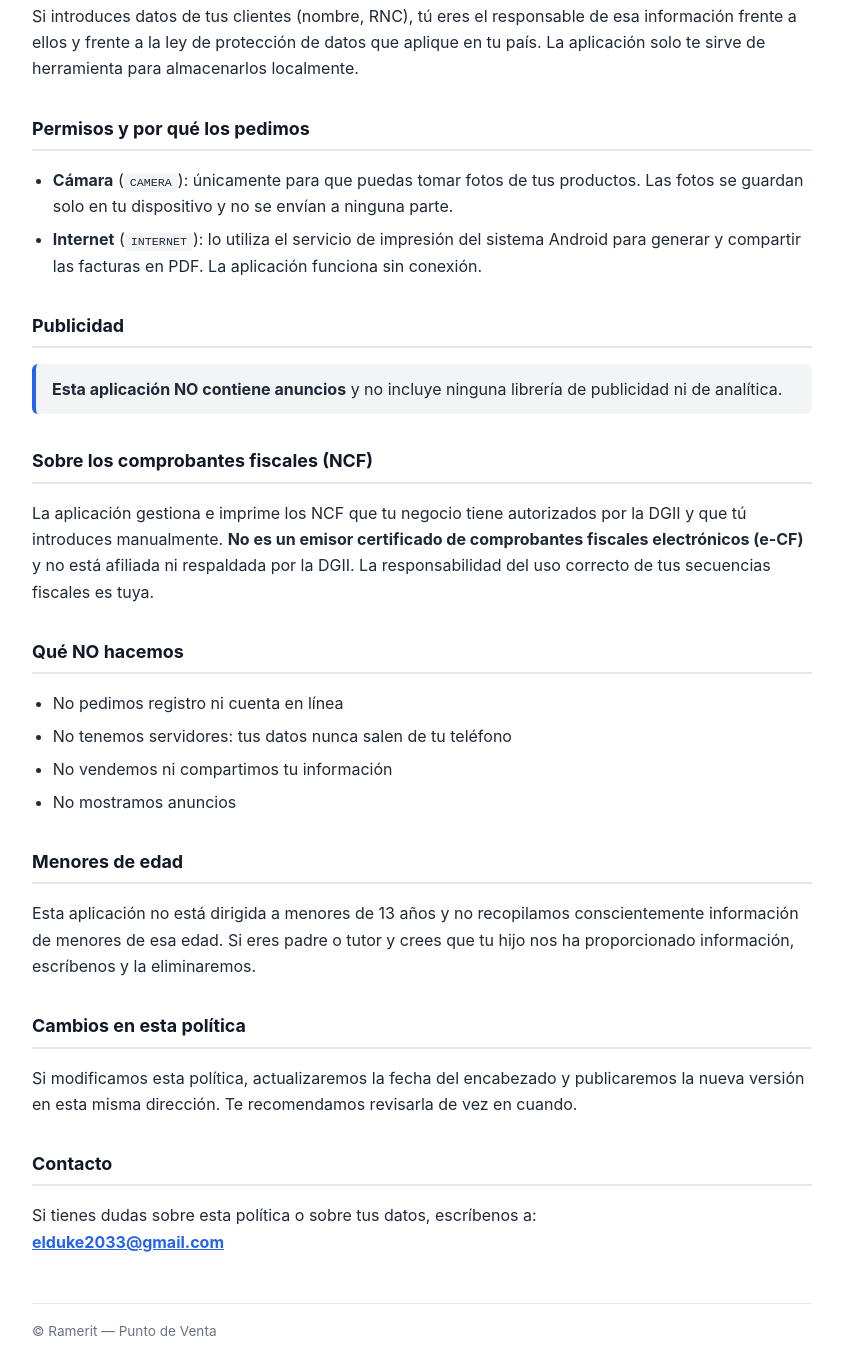
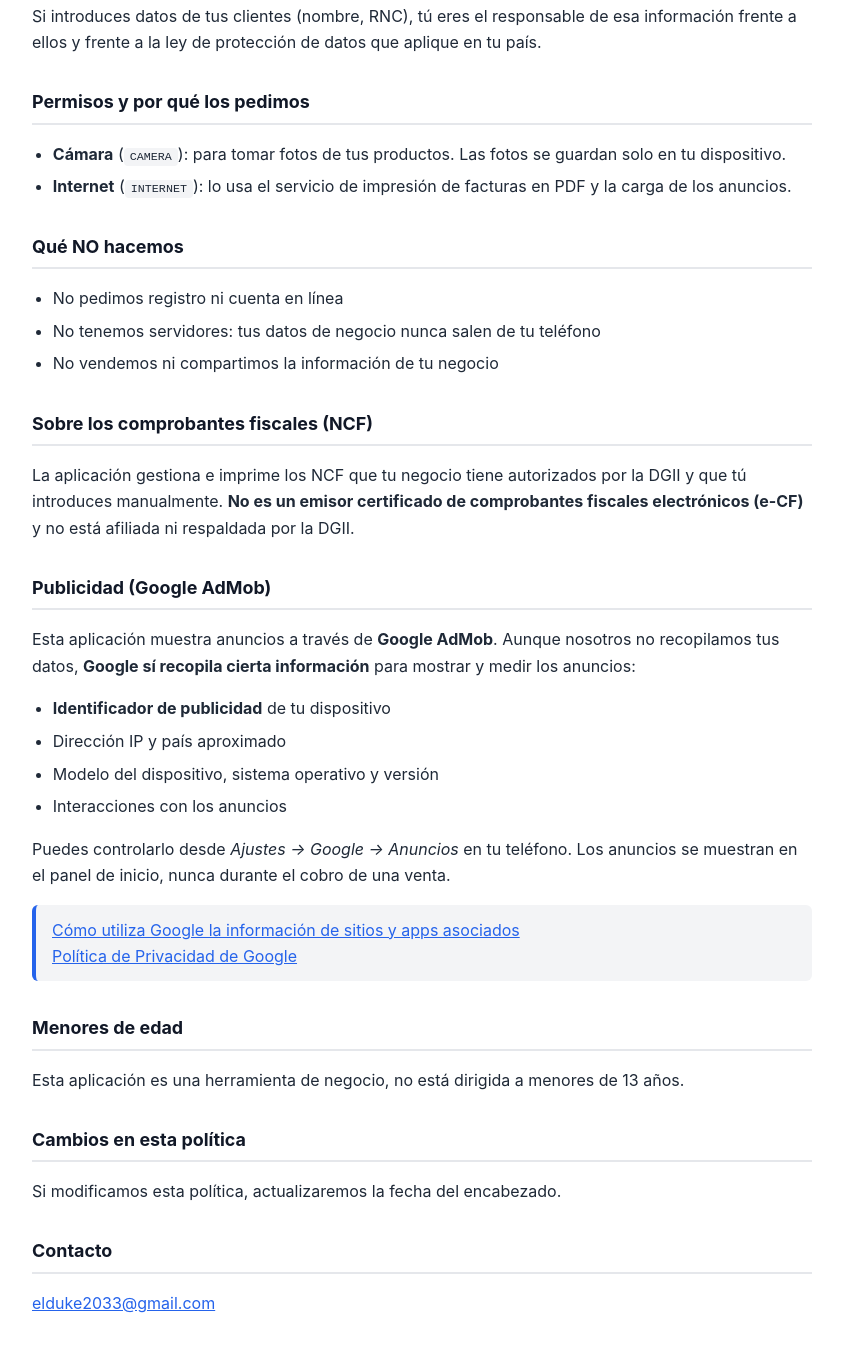
Before and after one commit to dukehack2033/politicas, a plain HTML site: page punto-de-venta.html in a window 1280 px wide. Shown: the part 765-2111 px from the top of the page, without its empty margins (218-1061 px from the left). Drawn offline with Linux system fonts and the light colour scheme.

Commit message:
Add files via upload

```diff
--- a/punto-de-venta.html
+++ b/punto-de-venta.html
@@ -1,10 +1,7 @@
 <!DOCTYPE html>
-<html lang="es">
-<head>
-<meta charset="UTF-8">
+<html lang="es"><head><meta charset="UTF-8">
 <meta name="viewport" content="width=device-width, initial-scale=1.0">
-<title>Política de Privacidad — Punto de Venta</title>
-<style>
+<title>Política de Privacidad — Punto de Venta</title><style>
   *{box-sizing:border-box}
   body{font-family:-apple-system,BlinkMacSystemFont,'Segoe UI',Roboto,Arial,sans-serif;
        line-height:1.65;color:#1f2937;max-width:820px;margin:0 auto;padding:28px 20px 60px;background:#fff}
@@ -13,33 +10,28 @@
   .meta{color:#6b7280;font-size:.88rem;margin-bottom:1.5rem}
   .box{background:#f3f4f6;border-left:4px solid #2563eb;padding:12px 16px;border-radius:6px;margin:1rem 0}
   .warn{background:#fef3c7;border-left-color:#d97706}
-  ul{padding-left:1.3rem}
-  li{margin:.4rem 0}
-  a{color:#2563eb}
+  ul{padding-left:1.3rem} li{margin:.4rem 0} a{color:#2563eb}
   code{background:#f3f4f6;padding:2px 6px;border-radius:4px;font-size:.9em}
   footer{margin-top:3rem;padding-top:1rem;border-top:1px solid #e5e7eb;color:#6b7280;font-size:.85rem}
-</style>
-</head>
+</style></head>
 <body>
 <h1>Política de Privacidad</h1>
 <div class="meta"><strong>Punto de Venta</strong> &nbsp;·&nbsp; <code>com.dk.pos_movil</code><br>
-Desarrollador: Ramerit &nbsp;·&nbsp; Última actualización: 17 de julio de 2026</div>
+Desarrollador: Ramerit &nbsp;·&nbsp; Última actualización: 18 de julio de 2026</div>
 
 <h2>Resumen</h2>
 <div class="box">
-Punto de Venta es una aplicación <strong>de pago y sin anuncios</strong>.
-Toda la información de tu negocio (productos, ventas, clientes, NCF) se
-guarda <strong>exclusivamente en tu dispositivo</strong>. No tenemos
-servidores y no podemos ver tus datos.
+Punto de Venta guarda toda la información de tu negocio (productos, ventas,
+clientes, NCF) <strong>exclusivamente en tu dispositivo</strong>. No tenemos
+servidores y no podemos ver tus datos. La app muestra anuncios para poder
+ofrecerse de forma gratuita.
 </div>
 
 <h2>Información que guardas en la app</h2>
 <ul>
   <li><strong>Datos de tu negocio:</strong> nombre, RNC, dirección</li>
-  <li><strong>Inventario:</strong> productos, precios, costos, existencias y
-    las fotos que tomes de tus artículos</li>
-  <li><strong>Ventas:</strong> transacciones, métodos de pago, secuencias de
-    NCF y nombres de clientes que tú introduzcas</li>
+  <li><strong>Inventario:</strong> productos, precios, costos, existencias y las fotos que tomes de tus artículos</li>
+  <li><strong>Ventas:</strong> transacciones, métodos de pago, secuencias de NCF y nombres de clientes que introduzcas</li>
   <li><strong>Usuarios:</strong> nombres y PIN de acceso de tus cajeros</li>
 </ul>
 <div class="box warn">
@@ -52,55 +44,51 @@ copia de seguridad de tu información.
 <h2>Responsabilidad sobre los datos de tus clientes</h2>
 <p>Si introduces datos de tus clientes (nombre, RNC), tú eres el responsable de
 esa información frente a ellos y frente a la ley de protección de datos que
-aplique en tu país. La aplicación solo te sirve de herramienta para
-almacenarlos localmente.</p>
+aplique en tu país.</p>
 
 <h2>Permisos y por qué los pedimos</h2>
 <ul>
-  <li><strong>Cámara</strong> (<code>CAMERA</code>): únicamente para que puedas
-    tomar fotos de tus productos. Las fotos se guardan solo en tu dispositivo
-    y no se envían a ninguna parte.</li>
-  <li><strong>Internet</strong> (<code>INTERNET</code>): lo utiliza el servicio
-    de impresión del sistema Android para generar y compartir las facturas en
-    PDF. La aplicación funciona sin conexión.</li>
+  <li><strong>Cámara</strong> (<code>CAMERA</code>): para tomar fotos de tus productos. Las fotos se guardan solo en tu dispositivo.</li>
+  <li><strong>Internet</strong> (<code>INTERNET</code>): lo usa el servicio de impresión de facturas en PDF y la carga de los anuncios.</li>
 </ul>
 
-<h2>Publicidad</h2>
-<div class="box">
-<strong>Esta aplicación NO contiene anuncios</strong> y no incluye ninguna
-librería de publicidad ni de analítica.
-</div>
+<h2>Qué NO hacemos</h2>
+<ul>
+  <li>No pedimos registro ni cuenta en línea</li>
+  <li>No tenemos servidores: tus datos de negocio nunca salen de tu teléfono</li>
+  <li>No vendemos ni compartimos la información de tu negocio</li>
+</ul>
 
 <h2>Sobre los comprobantes fiscales (NCF)</h2>
 <p>La aplicación gestiona e imprime los NCF que tu negocio tiene autorizados por
 la DGII y que tú introduces manualmente. <strong>No es un emisor certificado de
 comprobantes fiscales electrónicos (e-CF)</strong> y no está afiliada ni
-respaldada por la DGII. La responsabilidad del uso correcto de tus secuencias
-fiscales es tuya.</p>
+respaldada por la DGII.</p>
 
-<h2>Qué NO hacemos</h2>
+<h2>Publicidad (Google AdMob)</h2>
+<p>Esta aplicación muestra anuncios a través de <strong>Google AdMob</strong>.
+Aunque nosotros no recopilamos tus datos, <strong>Google sí recopila cierta
+información</strong> para mostrar y medir los anuncios:</p>
 <ul>
-  <li>No pedimos registro ni cuenta en línea</li>
-  <li>No tenemos servidores: tus datos nunca salen de tu teléfono</li>
-  <li>No vendemos ni compartimos tu información</li>
-  <li>No mostramos anuncios</li>
+  <li><strong>Identificador de publicidad</strong> de tu dispositivo</li>
+  <li>Dirección IP y país aproximado</li>
+  <li>Modelo del dispositivo, sistema operativo y versión</li>
+  <li>Interacciones con los anuncios</li>
 </ul>
+<p>Puedes controlarlo desde <em>Ajustes → Google → Anuncios</em> en tu teléfono.
+Los anuncios se muestran en el panel de inicio, nunca durante el cobro de una
+venta.</p>
+<div class="box">
+<a href="https://policies.google.com/technologies/partner-sites" target="_blank" rel="noopener">Cómo utiliza Google la información de sitios y apps asociados</a><br>
+<a href="https://policies.google.com/privacy" target="_blank" rel="noopener">Política de Privacidad de Google</a>
+</div>
+
 
 <h2>Menores de edad</h2>
-<p>Esta aplicación no está dirigida a menores de 13 años y no recopilamos
-conscientemente información de menores de esa edad. Si eres padre o tutor y
-crees que tu hijo nos ha proporcionado información, escríbenos y la
-eliminaremos.</p>
-
+<p>Esta aplicación es una herramienta de negocio, no está dirigida a menores de 13 años.</p>
 <h2>Cambios en esta política</h2>
-<p>Si modificamos esta política, actualizaremos la fecha del encabezado y
-publicaremos la nueva versión en esta misma dirección. Te recomendamos
-revisarla de vez en cuando.</p>
-
+<p>Si modificamos esta política, actualizaremos la fecha del encabezado.</p>
 <h2>Contacto</h2>
-<p>Si tienes dudas sobre esta política o sobre tus datos, escríbenos a:<br>
-<strong><a href="mailto:elduke2033@gmail.com">elduke2033@gmail.com</a></strong></p>
-
+<p><a href="mailto:elduke2033@gmail.com">elduke2033@gmail.com</a></p>
 <footer>© Ramerit — Punto de Venta</footer>
-</body>
-</html>
+</body></html>
```
